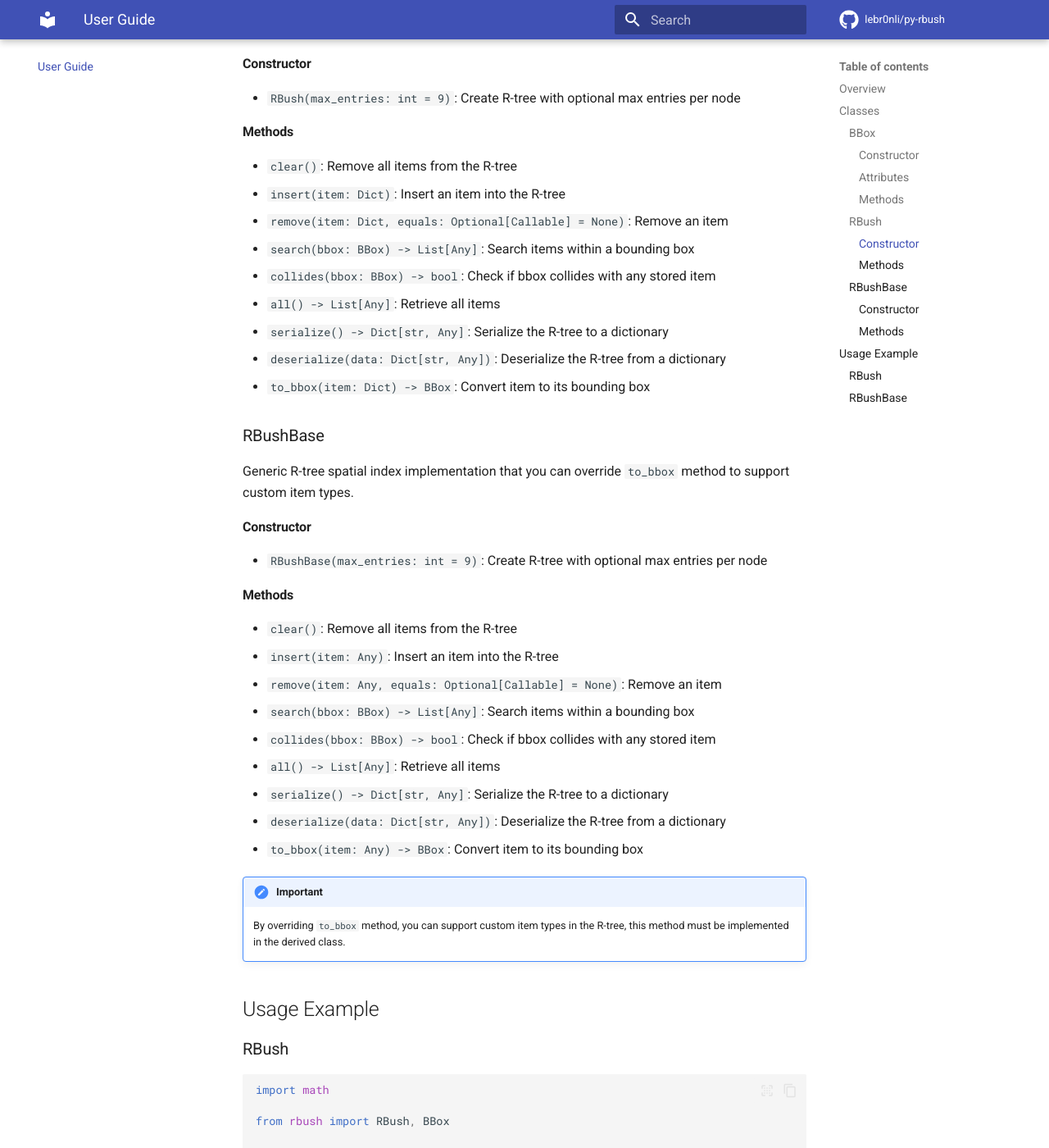
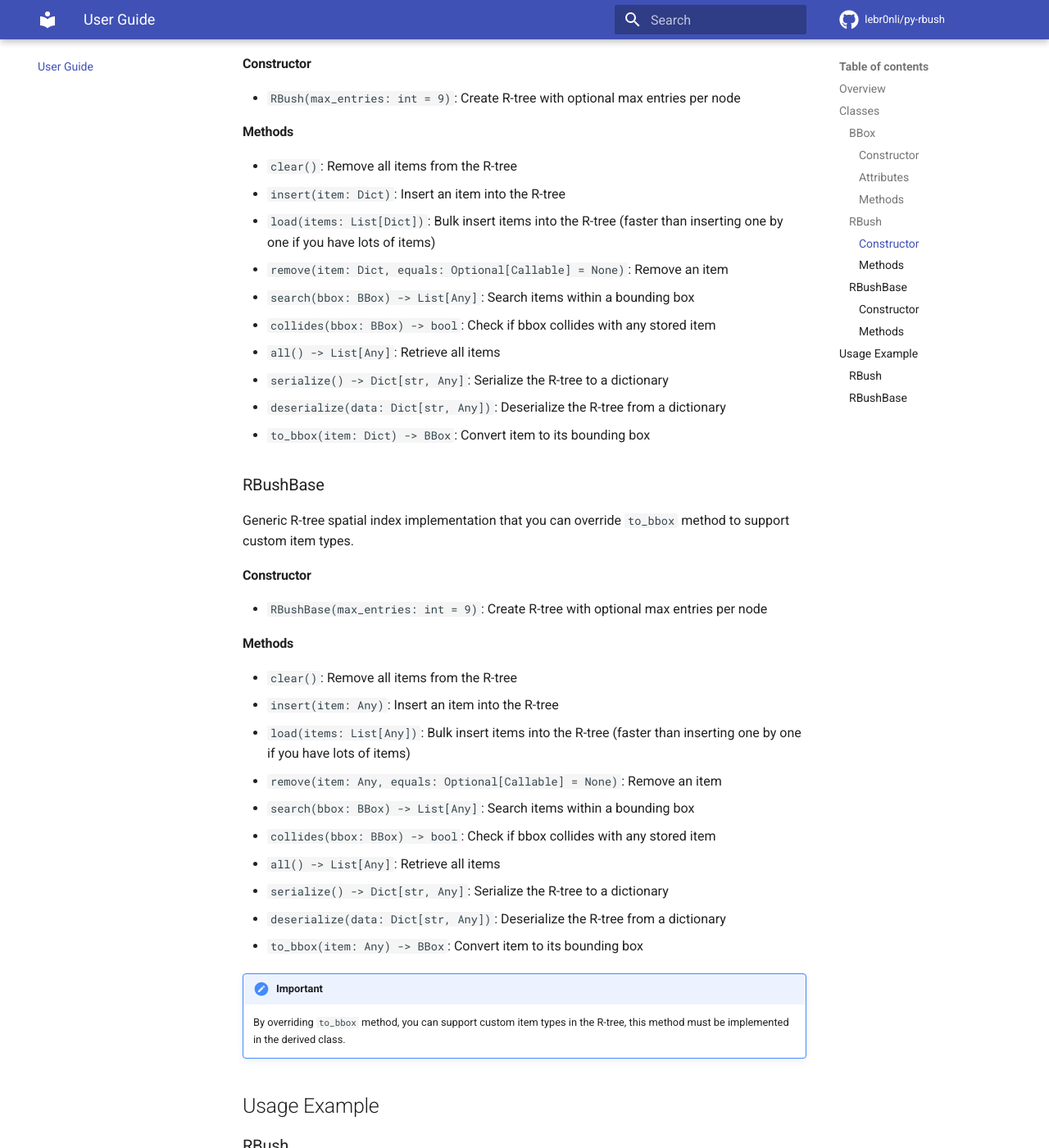
Before and after one commit to lebr0nli/py-rbush, an MkDocs documentation site: the page built from docs/user_guide.md, in a window 1280 px wide and 1400 px high, scrolled down 1293 px. Shown: the whole window at 82% size. Built offline with MkDocs 1.6.1 and Material for MkDocs 9.7.7, drawn with Linux system fonts in a browser that asks for light colours; comment, search, counter and statistics services are not loaded; some of the changed text lies outside the part shown.

Commit message:
Add the documentation for `load` method

```diff
--- a/docs/user_guide.md
+++ b/docs/user_guide.md
@@ -45,6 +45,7 @@ Specialized R-tree implementation using Python dictionaries.
 
 - `clear()`: Remove all items from the R-tree
 - `insert(item: Dict)`: Insert an item into the R-tree
+- `load(items: List[Dict])`: Bulk insert items into the R-tree (faster than inserting one by one if you have lots of items)
 - `remove(item: Dict, equals: Optional[Callable] = None)`: Remove an item
 - `search(bbox: BBox) -> List[Any]`: Search items within a bounding box
 - `collides(bbox: BBox) -> bool`: Check if bbox collides with any stored item
@@ -65,6 +66,7 @@ Generic R-tree spatial index implementation that you can override `to_bbox` meth
 
 - `clear()`: Remove all items from the R-tree
 - `insert(item: Any)`: Insert an item into the R-tree
+- `load(items: List[Any])`: Bulk insert items into the R-tree (faster than inserting one by one if you have lots of items)
 - `remove(item: Any, equals: Optional[Callable] = None)`: Remove an item
 - `search(bbox: BBox) -> List[Any]`: Search items within a bounding box
 - `collides(bbox: BBox) -> bool`: Check if bbox collides with any stored item
@@ -97,8 +99,7 @@ item1 = {"min_x": 0, "min_y": 0, "max_x": 10, "max_y": 10, "id": 1}
 item2 = {"min_x": 5, "min_y": 5, "max_x": 15, "max_y": 15, "id": 2}
 item3 = {"min_x": 10, "min_y": 10, "max_x": 20, "max_y": 20, "id": 3}
 tree.insert(item1)
-tree.insert(item2)
-tree.insert(item3)
+tree.load([item2, item3])
 
 # Search items
 results = tree.search(BBox(-math.inf, -math.inf, math.inf, math.inf))
```
